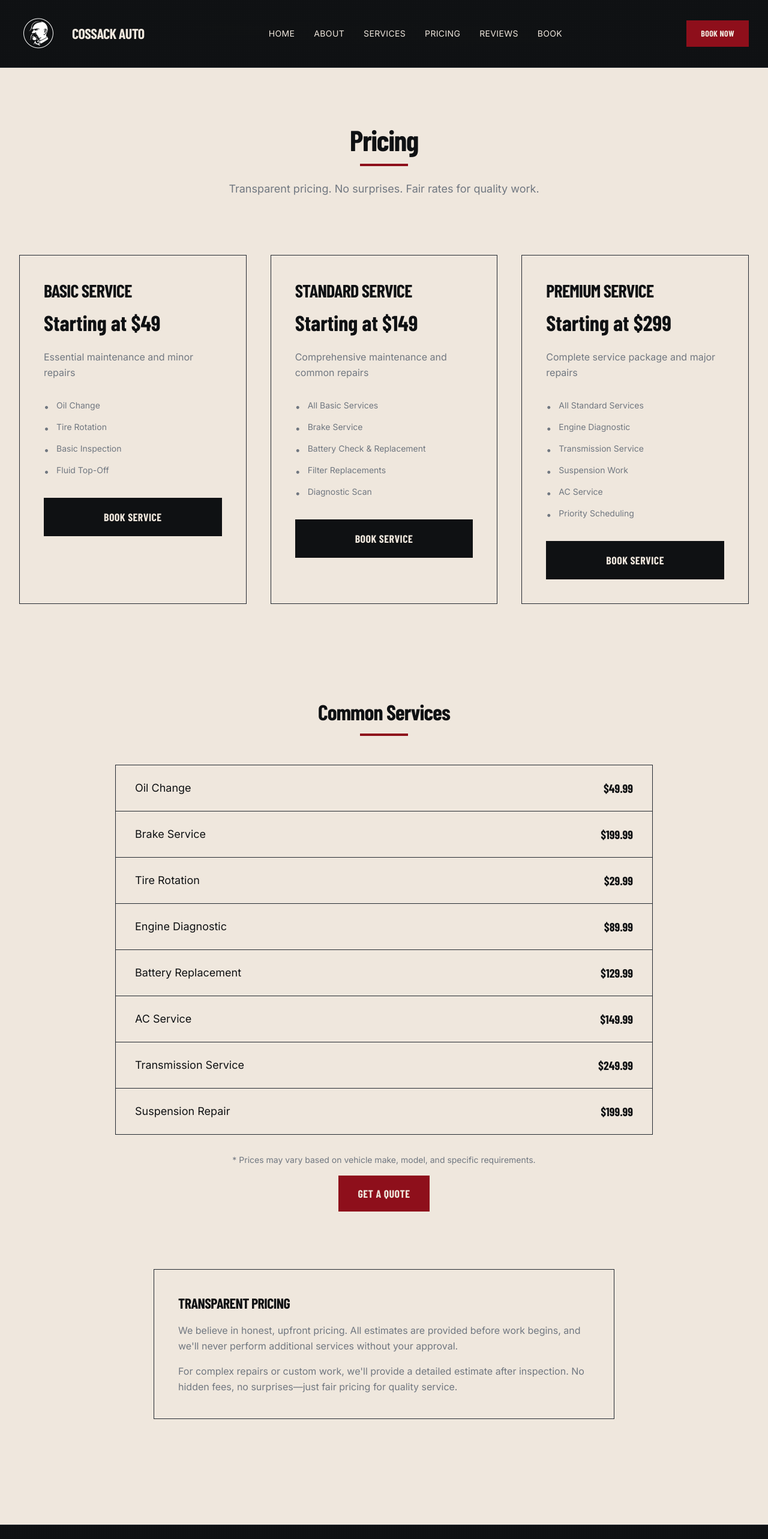
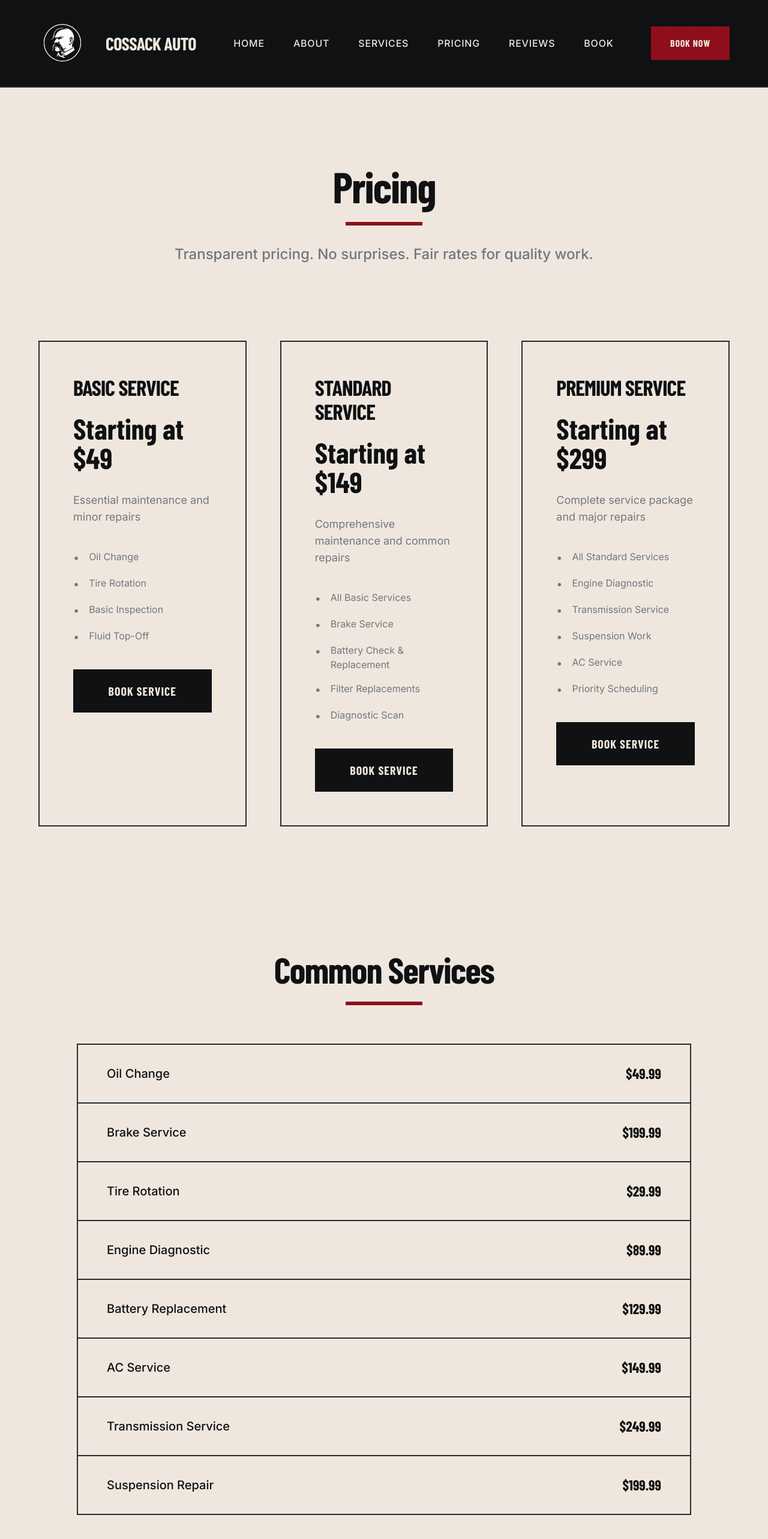
Before and after one commit to AstridBonoan/cossack_auto, a React (Vite) app in the folder frontend/: page /#/pricing in a window 1280 px wide. Shown: the top 2566 px of the page at 60% size. Built offline with nearby package versions, Linux system fonts and the light colour scheme; a web font is replaced by a local one.

Commit message:
Enhance professional industrial design with improved spacing, typography, and layout

```diff
--- a/frontend/src/Layout.jsx
+++ b/frontend/src/Layout.jsx
@@ -7,16 +7,16 @@ function Layout({ children }) {
 
   return (
     <div className="min-h-screen bg-off-white">
-      <header className="bg-charcoal text-off-white border-b border-border-gray texture-charcoal">
-        <div className="container mx-auto px-6 md:px-8">
-          <div className="flex items-center justify-between py-4 md:py-6">
+      <header className="bg-charcoal text-off-white border-b-2 border-border-gray texture-charcoal">
+        <div className="container mx-auto px-6 md:px-12 lg:px-16">
+          <div className="flex items-center justify-between py-5 md:py-7 lg:py-8">
             {/* Logo + Name */}
-            <Link to="/" className="flex items-center gap-4 md:gap-6">
+            <Link to="/" className="flex items-center gap-5 md:gap-6 lg:gap-8">
               <div className="relative inline-block">
               <img
                   src="/cossack_auto/logo/cosscack.PNG"
                   alt="Cossack Auto Logo"
-                  className="w-12 h-12 md:w-16 md:h-16 flex-shrink-0"
+                  className="w-14 h-14 md:w-18 md:h-18 lg:w-20 lg:h-20 flex-shrink-0"
                   style={{
                     filter: 'brightness(1.2) contrast(1.3)',
                     mixBlendMode: 'normal'
@@ -24,18 +24,18 @@ function Layout({ children }) {
                 />
               </div>
               <div>
-                <h1 className="text-xl md:text-2xl font-heading font-bold tracking-tight">COSSACK AUTO</h1>
+                <h1 className="text-xl md:text-2xl lg:text-3xl font-heading font-bold tracking-tight">COSSACK AUTO</h1>
               </div>
             </Link>
 
             {/* Navigation - Desktop */}
-            <nav className="hidden md:flex items-center gap-8">
-              <Link to="/" className="text-off-white hover:text-off-white/80 font-body text-sm uppercase tracking-wide transition-colors">Home</Link>
-              <Link to="/about" className="text-off-white hover:text-off-white/80 font-body text-sm uppercase tracking-wide transition-colors">About</Link>
-              <Link to="/services" className="text-off-white hover:text-off-white/80 font-body text-sm uppercase tracking-wide transition-colors">Services</Link>
-              <Link to="/pricing" className="text-off-white hover:text-off-white/80 font-body text-sm uppercase tracking-wide transition-colors">Pricing</Link>
-              <Link to="/reviews" className="text-off-white hover:text-off-white/80 font-body text-sm uppercase tracking-wide transition-colors">Reviews</Link>
-              <Link to="/reservation" className="text-off-white hover:text-off-white/80 font-body text-sm uppercase tracking-wide transition-colors">Book</Link>
+            <nav className="hidden md:flex items-center gap-10 lg:gap-12">
+              <Link to="/" className="text-off-white hover:text-off-white/80 font-body text-sm md:text-base uppercase tracking-wider transition-colors font-medium">Home</Link>
+              <Link to="/about" className="text-off-white hover:text-off-white/80 font-body text-sm md:text-base uppercase tracking-wider transition-colors font-medium">About</Link>
+              <Link to="/services" className="text-off-white hover:text-off-white/80 font-body text-sm md:text-base uppercase tracking-wider transition-colors font-medium">Services</Link>
+              <Link to="/pricing" className="text-off-white hover:text-off-white/80 font-body text-sm md:text-base uppercase tracking-wider transition-colors font-medium">Pricing</Link>
+              <Link to="/reviews" className="text-off-white hover:text-off-white/80 font-body text-sm md:text-base uppercase tracking-wider transition-colors font-medium">Reviews</Link>
+              <Link to="/reservation" className="text-off-white hover:text-off-white/80 font-body text-sm md:text-base uppercase tracking-wider transition-colors font-medium">Book</Link>
             </nav>
 
             {/* Mobile Menu Button */}
@@ -56,7 +56,7 @@ function Layout({ children }) {
             {/* CTA Button - Desktop */}
             <Link
               to="/reservation"
-              className="hidden md:block bg-cossack-red hover:bg-cossack-red/90 text-off-white font-heading font-bold py-2 px-4 md:py-3 md:px-6 uppercase tracking-wide text-sm transition-colors"
+              className="hidden md:block bg-cossack-red hover:bg-cossack-red/90 text-off-white font-heading font-bold py-3 px-6 lg:py-4 lg:px-8 uppercase tracking-wider text-sm md:text-base transition-colors"
             >
               Book Now
             </Link>
@@ -87,11 +87,11 @@ function Layout({ children }) {
 
       {children}
 
-      <footer className="bg-charcoal text-off-white mt-16 md:mt-20 border-t border-border-gray texture-charcoal">
-        <div className="container mx-auto px-6 md:px-8 py-6 md:py-8">
-          <div className="flex flex-col md:flex-row items-center justify-between gap-4">
+      <footer className="bg-charcoal text-off-white mt-20 md:mt-28 lg:mt-32 border-t-2 border-border-gray texture-charcoal">
+        <div className="container mx-auto px-6 md:px-12 lg:px-16 py-10 md:py-12 lg:py-14">
+          <div className="flex flex-col md:flex-row items-center justify-between gap-6">
             <div className="text-center md:text-left">
-              <p className="text-xs text-muted-gray uppercase tracking-wide font-body">
+              <p className="text-sm md:text-base text-muted-gray uppercase tracking-wider font-body font-medium">
                 &copy; 2024 Cossack Auto
               </p>
             </div>
@@ -99,7 +99,7 @@ function Layout({ children }) {
               <img
                 src="/cossack_auto/logo/cossack_stamp.PNG"
                 alt="Cossack Auto Stamp"
-                className="w-16 h-16 md:w-20 md:h-20"
+                className="w-20 h-20 md:w-24 md:h-24"
               />
             </div>
           </div>
--- a/frontend/src/Pricing.jsx
+++ b/frontend/src/Pricing.jsx
@@ -54,46 +54,46 @@ function Pricing() {
   return (
     <>
       {/* Hero Section */}
-      <section className="container mx-auto px-6 md:px-8 py-16 md:py-24">
-        <div className="max-w-4xl mx-auto text-center">
-          <h1 className="text-4xl md:text-5xl font-heading font-bold text-charcoal mb-4 tracking-tight">Pricing</h1>
-          <div className="h-1 w-20 bg-cossack-red mx-auto mb-6"></div>
-          <p className="text-muted-gray text-base md:text-lg leading-relaxed max-w-2xl mx-auto font-body">
+      <section className="container mx-auto px-6 md:px-12 lg:px-16 py-20 md:py-28 lg:py-32">
+        <div className="max-w-5xl mx-auto text-center">
+          <h1 className="text-5xl md:text-6xl lg:text-7xl font-heading font-bold text-charcoal mb-6 tracking-tight">Pricing</h1>
+          <div className="h-1.5 w-32 bg-cossack-red mx-auto mb-8"></div>
+          <p className="text-muted-gray text-lg md:text-xl lg:text-2xl leading-relaxed max-w-3xl mx-auto font-body font-medium">
             Transparent pricing. No surprises. Fair rates for quality work.
           </p>
         </div>
       </section>
 
       {/* Pricing Tiers */}
-      <section className="container mx-auto px-6 md:px-8 pb-16 md:pb-24">
-        <div className="grid grid-cols-1 md:grid-cols-3 gap-8 md:gap-10 mb-16">
+      <section className="container mx-auto px-6 md:px-12 lg:px-16 pb-20 md:pb-28 lg:pb-32">
+        <div className="grid grid-cols-1 md:grid-cols-3 gap-10 md:gap-12 lg:gap-14 mb-20">
           {pricingTiers.map((tier, index) => (
             <div
               key={index}
-              className="bg-off-white border border-border-gray p-8 md:p-10 hover:border-charcoal/40 transition-colors"
+              className="bg-off-white border-2 border-border-gray p-10 md:p-12 lg:p-14 hover:border-charcoal/40 transition-colors"
             >
-              <h3 className="text-2xl md:text-3xl font-heading font-bold text-charcoal mb-4 uppercase tracking-tight">
+              <h3 className="text-3xl md:text-4xl font-heading font-bold text-charcoal mb-6 uppercase tracking-tight">
                 {tier.name}
               </h3>
-              <div className="mb-6">
-                <span className="text-3xl md:text-4xl font-heading font-bold text-charcoal">
+              <div className="mb-8">
+                <span className="text-4xl md:text-5xl font-heading font-bold text-charcoal">
                   {tier.price}
                 </span>
               </div>
-              <p className="text-muted-gray mb-8 text-base leading-relaxed font-body">
+              <p className="text-muted-gray mb-10 text-base md:text-lg leading-relaxed font-body">
                 {tier.description}
               </p>
-              <ul className="space-y-3 mb-8">
+              <ul className="space-y-4 mb-10">
                 {tier.features.map((feature, featureIndex) => (
                   <li key={featureIndex} className="flex items-start">
-                    <span className="text-muted-gray mr-3 font-body">•</span>
-                    <span className="text-muted-gray text-sm font-body">{feature}</span>
+                    <span className="text-muted-gray mr-4 font-body text-lg">•</span>
+                    <span className="text-muted-gray text-base font-body">{feature}</span>
                   </li>
                 ))}
               </ul>
               <Link
                 to="/reservation"
-                className="block w-full bg-charcoal hover:bg-charcoal/90 text-off-white font-heading font-bold py-4 px-6 uppercase tracking-wide text-base md:text-lg transition-colors text-center border-2 border-charcoal"
+                className="block w-full bg-charcoal hover:bg-charcoal/90 text-off-white font-heading font-bold py-5 px-8 uppercase tracking-wider text-lg md:text-xl transition-colors text-center border-2 border-charcoal"
               >
                 Book Service
               </Link>
@@ -103,36 +103,36 @@ function Pricing() {
       </section>
 
       {/* Common Services Pricing */}
-      <section className="container mx-auto px-6 md:px-8 pb-16 md:pb-24">
-        <div className="max-w-4xl mx-auto">
-          <h2 className="text-3xl md:text-4xl font-heading font-bold text-charcoal mb-4 tracking-tight text-center">
+      <section className="container mx-auto px-6 md:px-12 lg:px-16 pb-20 md:pb-28 lg:pb-32">
+        <div className="max-w-5xl mx-auto">
+          <h2 className="text-4xl md:text-5xl lg:text-6xl font-heading font-bold text-charcoal mb-6 tracking-tight text-center">
             Common Services
           </h2>
-          <div className="h-1 w-20 bg-cossack-red mx-auto mb-12"></div>
-          <div className="bg-off-white border border-border-gray">
-            <div className="divide-y divide-border-gray">
+          <div className="h-1.5 w-32 bg-cossack-red mx-auto mb-16"></div>
+          <div className="bg-off-white border-2 border-border-gray">
+            <div className="divide-y-2 divide-border-gray">
               {commonServices.map((item, index) => (
                 <div
                   key={index}
-                  className="flex justify-between items-center py-6 px-6 md:px-8 hover:bg-off-white/50 transition-colors"
+                  className="flex justify-between items-center py-8 px-8 md:px-12 hover:bg-off-white/50 transition-colors"
                 >
-                  <span className="text-charcoal font-body text-base md:text-lg">
+                  <span className="text-charcoal font-body text-lg md:text-xl font-medium">
                     {item.service}
                   </span>
-                  <span className="text-charcoal font-heading font-bold text-lg md:text-xl">
+                  <span className="text-charcoal font-heading font-bold text-xl md:text-2xl">
                     {item.price}
                   </span>
                 </div>
               ))}
             </div>
           </div>
-          <div className="mt-8 text-center">
-            <p className="text-muted-gray text-sm font-body mb-4">
+          <div className="mt-12 text-center">
+            <p className="text-muted-gray text-base font-body mb-8 font-medium">
               * Prices may vary based on vehicle make, model, and specific requirements.
             </p>
             <Link
               to="/reservation"
-              className="inline-block bg-cossack-red hover:bg-cossack-red/90 text-off-white font-heading font-bold py-4 px-8 uppercase tracking-wide text-lg transition-colors"
+              className="inline-block bg-cossack-red hover:bg-cossack-red/90 text-off-white font-heading font-bold py-5 px-10 md:py-6 md:px-12 uppercase tracking-wider text-lg md:text-xl transition-colors"
             >
               Get a Quote
             </Link>
@@ -141,15 +141,15 @@ function Pricing() {
       </section>
 
       {/* Note Section */}
-      <section className="container mx-auto px-6 md:px-8 pb-16 md:pb-24">
-        <div className="max-w-3xl mx-auto bg-off-white border border-border-gray p-8 md:p-10">
-          <h3 className="text-2xl font-heading font-bold text-charcoal mb-4 uppercase tracking-tight">
+      <section className="container mx-auto px-6 md:px-12 lg:px-16 pb-20 md:pb-28 lg:pb-32">
+        <div className="max-w-4xl mx-auto bg-off-white border-2 border-border-gray p-12 md:p-14 lg:p-16">
+          <h3 className="text-3xl md:text-4xl font-heading font-bold text-charcoal mb-6 uppercase tracking-tight">
             Transparent Pricing
           </h3>
-          <p className="text-muted-gray text-base leading-relaxed font-body mb-4">
+          <p className="text-muted-gray text-base md:text-lg leading-relaxed font-body mb-6">
             We believe in honest, upfront pricing. All estimates are provided before work begins, and we'll never perform additional services without your approval.
           </p>
-          <p className="text-muted-gray text-base leading-relaxed font-body">
+          <p className="text-muted-gray text-base md:text-lg leading-relaxed font-body">
             For complex repairs or custom work, we'll provide a detailed estimate after inspection. No hidden fees, no surprises—just fair pricing for quality service.
           </p>
         </div>
--- a/frontend/src/index.css
+++ b/frontend/src/index.css
@@ -9,22 +9,33 @@
     -webkit-font-smoothing: antialiased;
     -moz-osx-font-smoothing: grayscale;
     background-color: #EFE7DD;
-    /* Subtle vintage print texture */
+    /* Subtle vintage print texture - more visible for professional look */
     background-image:
       repeating-linear-gradient(
         0deg,
         transparent,
         transparent 2px,
-        rgba(0, 0, 0, 0.01) 2px,
-        rgba(0, 0, 0, 0.01) 4px
+        rgba(0, 0, 0, 0.015) 2px,
+        rgba(0, 0, 0, 0.015) 4px
       ),
       repeating-linear-gradient(
         90deg,
         transparent,
         transparent 2px,
-        rgba(0, 0, 0, 0.01) 2px,
-        rgba(0, 0, 0, 0.01) 4px
+        rgba(0, 0, 0, 0.015) 2px,
+        rgba(0, 0, 0, 0.015) 4px
       );
+  }
+
+  /* Better line height for readability */
+  p {
+    line-height: 1.75;
+  }
+
+  /* Stronger headings for industrial feel */
+  h1, h2, h3, h4, h5, h6 {
+    letter-spacing: -0.03em;
+    font-weight: 800;
   }
 }
 
```
Also changed, not shown: frontend/src/Home.jsx (+9 -9 lines), frontend/src/Services.jsx (+22 -22 lines), frontend/tailwind.config.js (+11 -0 lines).
